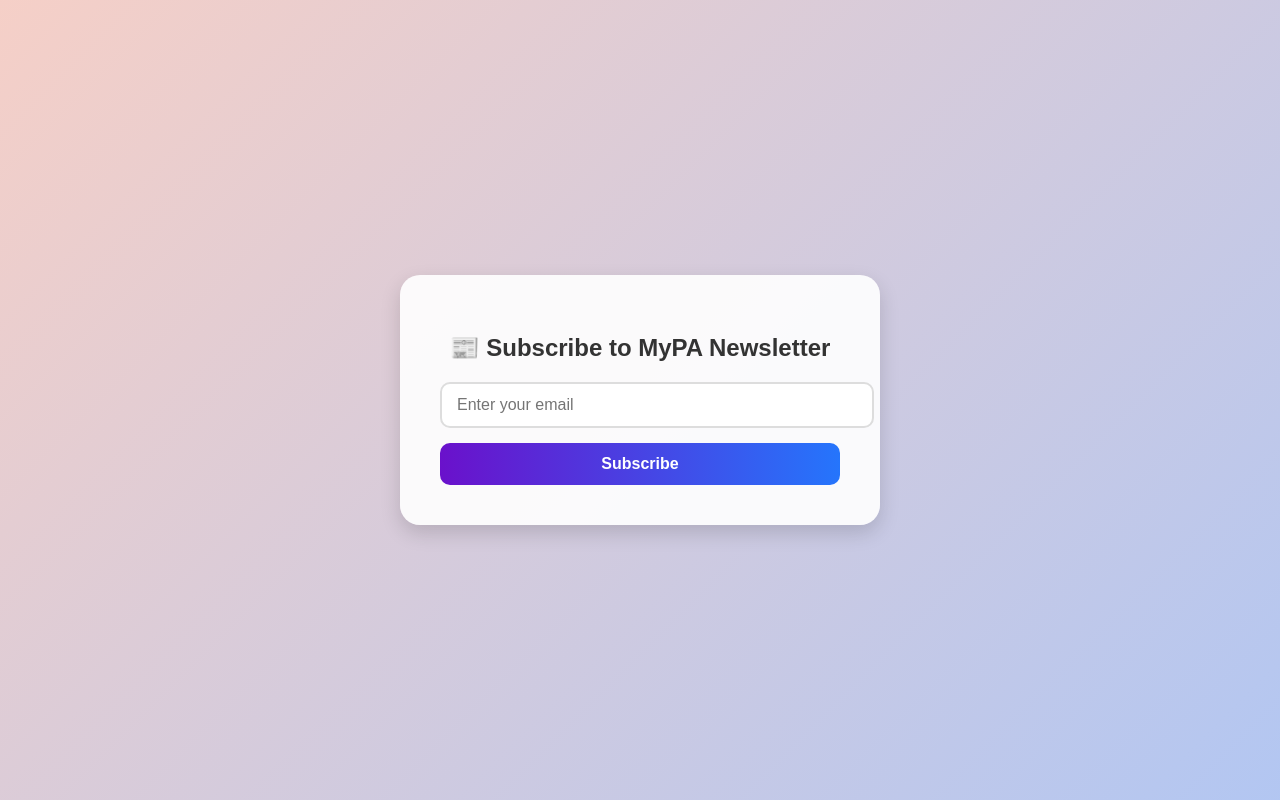
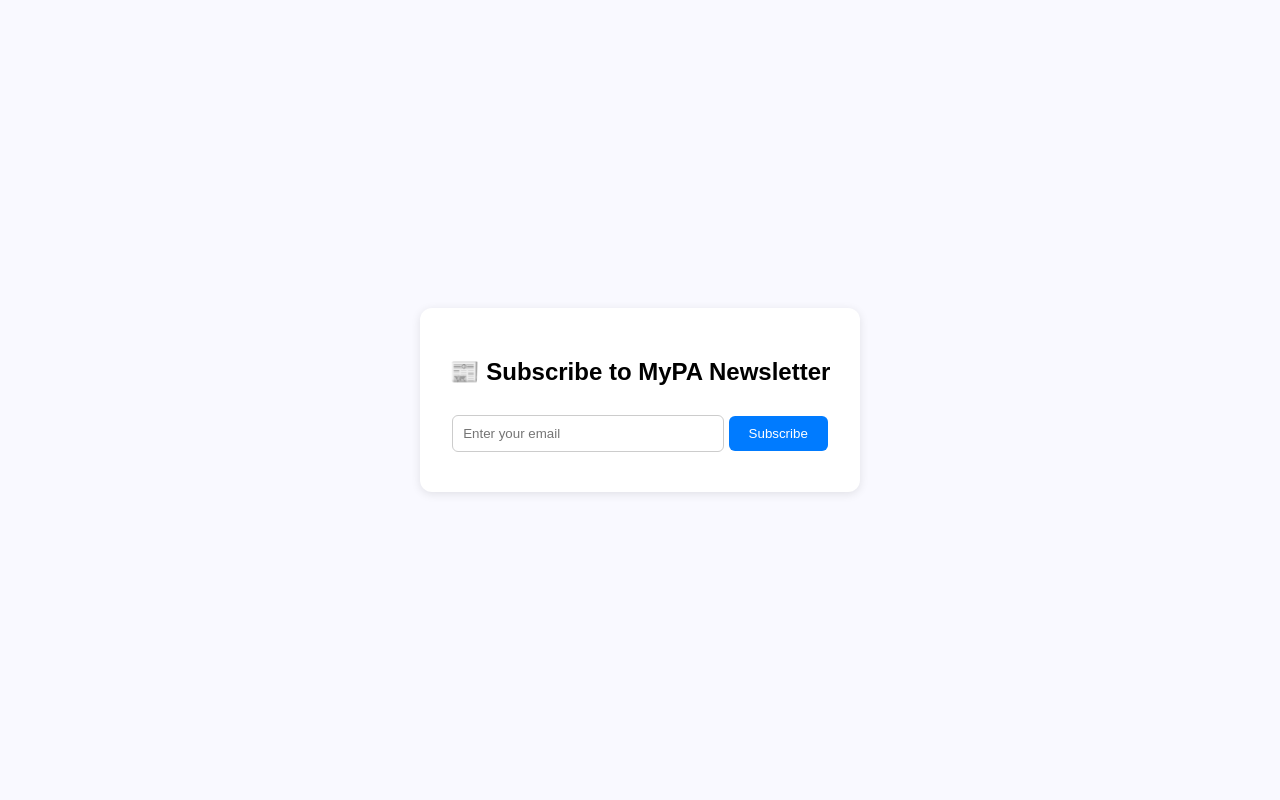
Before and after one commit to Dkydgp/News_Subscription, a Flask app: template templates/index.html in a window 1280 px wide. Run offline with Flask 3, Linux system fonts and the light colour scheme; the template is opened without the code that fills it, so the values that code supplies are empty.

Commit message:
Refactor CSS styles for simpler layout and design

```diff
--- a/static/style.css
+++ b/static/style.css
@@ -1,104 +1,38 @@
-/* ====== Global Styles ====== */
 body {
-  font-family: 'Poppins', sans-serif;
+  background: #f9f9ff;
+  font-family: Arial, sans-serif;
+  display: flex;
+  justify-content: center;
+  align-items: center;
+  height: 100vh;
   margin: 0;
-  padding: 0;
-  height: 100vh;
-  background: linear-gradient(135deg, #ff9a9e, #fad0c4, #a1c4fd, #c2e9fb);
-  background-size: 400% 400%;
-  animation: gradientMove 10s ease infinite;
-  display: flex;
-  align-items: center;
-  justify-content: center;
 }
 
-/* Gradient Animation */
-@keyframes gradientMove {
-  0% { background-position: 0% 50%; }
-  50% { background-position: 100% 50%; }
-  100% { background-position: 0% 50%; }
+.container {
+  text-align: center;
+  background: white;
+  padding: 30px;
+  border-radius: 12px;
+  box-shadow: 0 2px 10px rgba(0, 0, 0, 0.1);
 }
 
-/* ====== Container ====== */
-.container {
-  background-color: rgba(255, 255, 255, 0.9);
-  padding: 2.5rem;
-  border-radius: 20px;
-  box-shadow: 0 8px 20px rgba(0, 0, 0, 0.15);
-  width: 90%;
-  max-width: 400px;
-  text-align: center;
-  transition: all 0.3s ease-in-out;
+input {
+  padding: 10px;
+  width: 250px;
+  margin: 10px 0;
+  border: 1px solid #ccc;
+  border-radius: 6px;
 }
 
-.container:hover {
-  transform: translateY(-5px);
-  box-shadow: 0 12px 25px rgba(0, 0, 0, 0.25);
-}
-
-/* ====== Heading ====== */
-h2 {
-  color: #333;
-  margin-bottom: 20px;
-  font-weight: 600;
-}
-
-/* ====== Input Field ====== */
-input[type="email"] {
-  width: 100%;
-  padding: 12px 15px;
-  border: 2px solid #ddd;
-  border-radius: 10px;
-  font-size: 1rem;
-  outline: none;
-  margin-bottom: 15px;
-  transition: all 0.3s ease;
-}
-
-input[type="email"]:focus {
-  border-color: #6a11cb;
-  box-shadow: 0 0 8px rgba(106, 17, 203, 0.3);
-}
-
-/* ====== Subscribe Button ====== */
 button {
-  background: linear-gradient(90deg, #6a11cb, #2575fc);
-  color: #fff;
+  background: #007bff;
+  color: white;
   border: none;
-  padding: 12px 20px;
-  font-size: 1rem;
-  border-radius: 10px;
+  padding: 10px 20px;
+  border-radius: 6px;
   cursor: pointer;
-  transition: 0.3s ease;
-  width: 100%;
-  font-weight: 600;
 }
 
 button:hover {
-  background: linear-gradient(90deg, #2575fc, #6a11cb);
-  transform: scale(1.05);
+  background: #0056b3;
 }
-
-/* ====== Success / Error Messages ====== */
-.success {
-  color: #28a745;
-  font-weight: 500;
-  margin-top: 10px;
-}
-
-.error {
-  color: #dc3545;
-  font-weight: 500;
-  margin-top: 10px;
-}
-
-/* ====== Responsive Design ====== */
-@media (max-width: 500px) {
-  .container {
-    padding: 1.8rem;
-    width: 85%;
-  }
-  h2 {
-    font-size: 1.3rem;
-  }
-}
```
